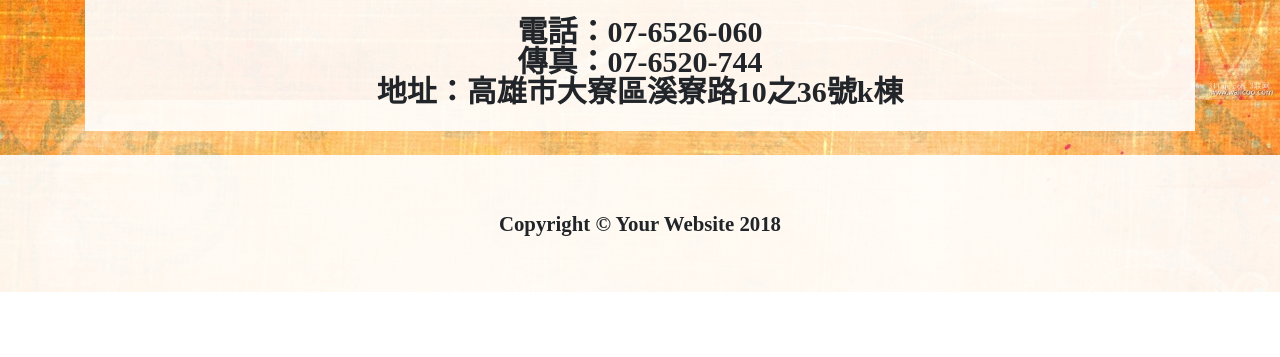
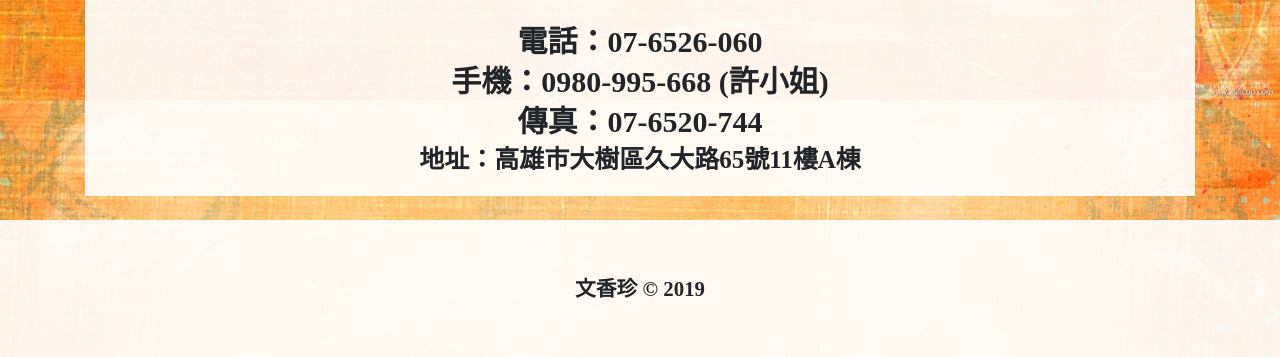
Before and after one commit to oppois0805/WenhongWeb, a plain HTML site: page contact.html in a window 1280 px wide. Shown: the part 700-1057 px from the top of the page. Before the commit the page ends 992 px from the top, so only its background shows below. Drawn offline with Linux system fonts and the light colour scheme; a web font is replaced by a local one.

Commit message:
first commit1

```diff
--- a/contact.html
+++ b/contact.html
@@ -40,9 +40,10 @@
         <div style="display:flex;justify-content: center;;align-items: center;text-align: center;"><img style="width:32vh" src="images/phone_PNG48910.png"></div>
         <div class="row" style="display:flex;justify-content: center;;align-items: center;text-align: center;margin-top:20px">
           <div class="col-lg-7" style="font-weight: bold;font-size: 20px">
-            <div class="mb-0" style="font-size: 30px;">電話：07-6526-060</div>
-            <div class="mb-0" style="font-size: 30px;">傳真：07-6520-744</div>
-            <div class="mb-0" style="font-size: 30px;">地址：高雄市大寮區溪寮路10之36號k棟</div>
+            <div class="mb-0" style="font-size: 30px;margin: 10px 0;">電話：07-6526-060</div>
+            <div class="mb-0" style="font-size: 30px;margin: 10px 0;">手機：0980-995-668 (許小姐)</div>
+            <div class="mb-0" style="font-size: 30px;margin: 10px 0;">傳真：07-6520-744</div>
+            <div class="mb-0" style="font-size: 25px;margin: 10px 0;">地址：高雄市大樹區久大路65號11樓A棟</div>
           </div>
         </div>
       </div>
@@ -50,7 +51,7 @@
     <!-- /.container-->
     <footer class="bg-faded text-center py-5">
       <div class="container">
-        <p class="m-0">Copyright © Your Website 2018</p>
+        <p class="m-0">文香珍 © 2019</p>
       </div>
     </footer>
     <!-- Bootstrap core JavaScript-->
```
Also changed, not shown: environment.html (+1 -1 lines), index.html (+1 -1 lines), label.html (+1 -1 lines), package.html (+1 -1 lines), product.html (+1 -1 lines), report.html (+1 -1 lines).
